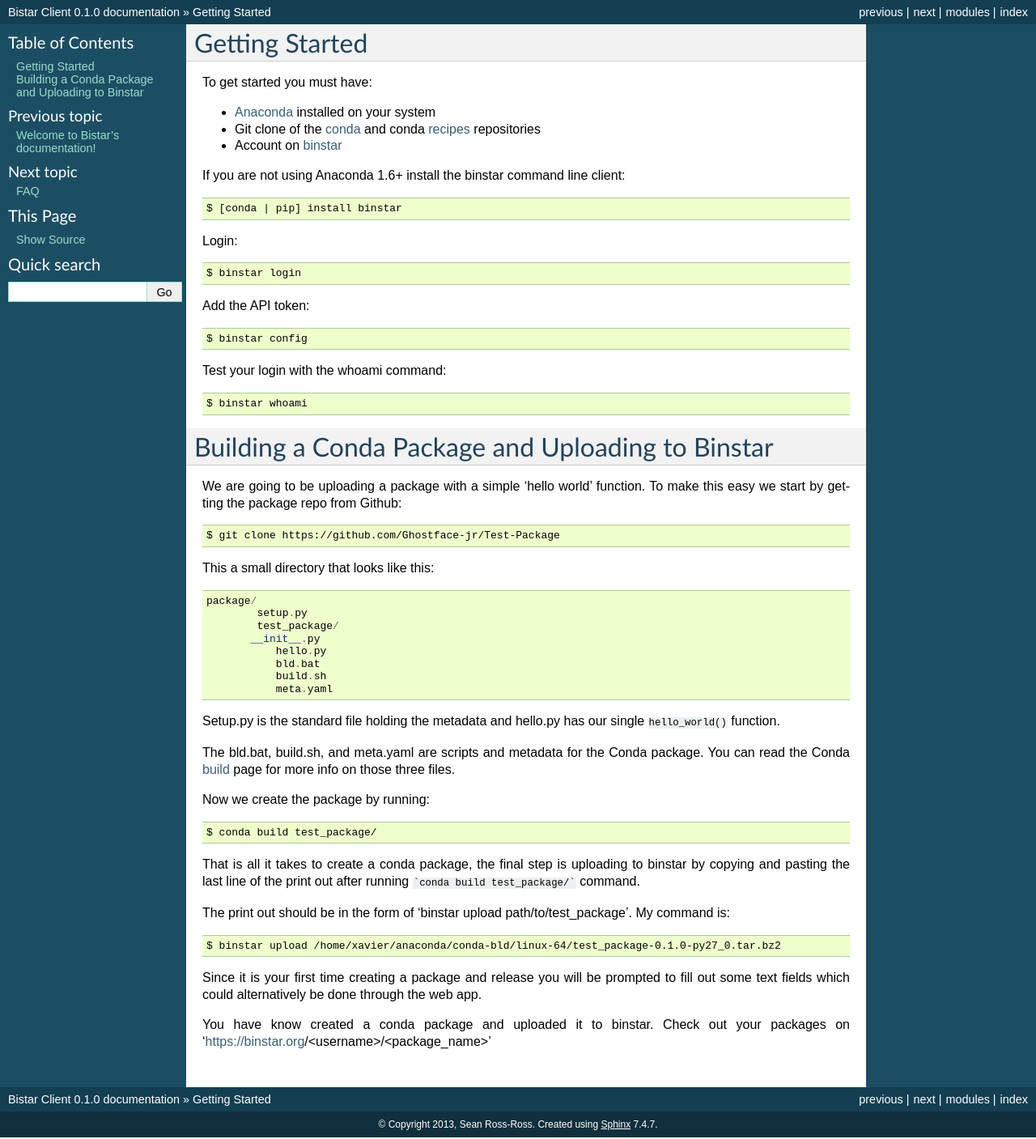
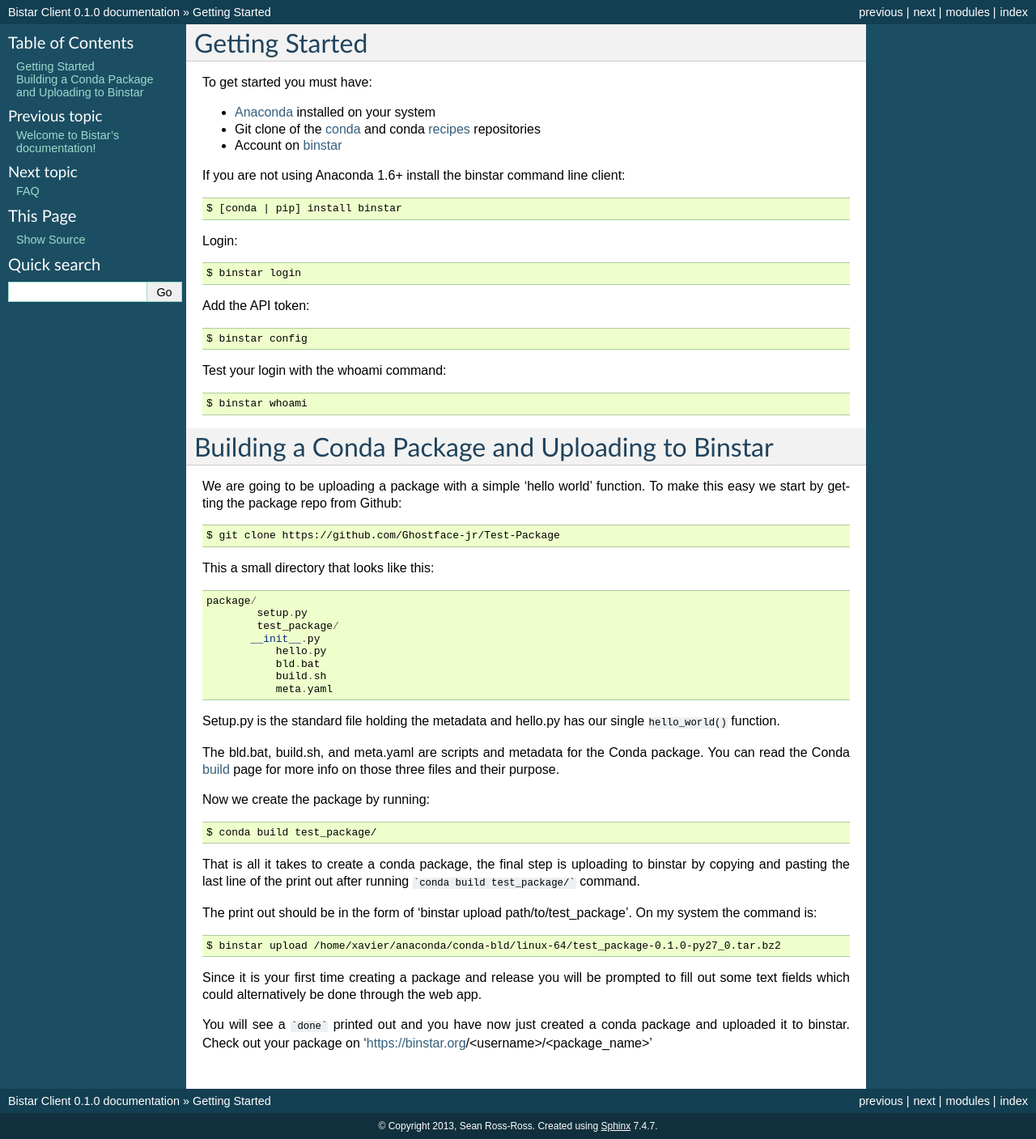
Before and after one commit to anaconda/anaconda-client, a Sphinx documentation site: the page built from doc/getting_started.rst, in a window 1280 px wide. Shown: the whole page at 81% size. Built offline with Sphinx 7.4.7, drawn with Linux system fonts in a browser that asks for light colours.

Commit message:
Update getting_started.rst

````diff
--- a/doc/getting_started.rst
+++ b/doc/getting_started.rst
@@ -56,7 +56,7 @@ This a small directory that looks like this:
 
 Setup.py is the standard file holding the metadata and hello.py has our single ``hello_world()`` function.
 
-The bld.bat, build.sh, and meta.yaml are scripts and metadata for the Conda package. You can read the Conda build_ page for more info on those three files.
+The bld.bat, build.sh, and meta.yaml are scripts and metadata for the Conda package. You can read the Conda build_ page for more info on those three files and their purpose.
 
 .. _build: http://docs.continuum.io/conda/build.html
 
@@ -67,10 +67,10 @@ Now we create the package by running::
 
 That is all it takes to create a conda package, the final step is uploading to binstar by copying and pasting the last line of the print out after running ```conda build test_package/``` command.
 
-The print out should be in the form of 'binstar upload path/to/test_package'. My command is::
+The print out should be in the form of 'binstar upload path/to/test_package'. On my system the command is::
 
 	$ binstar upload /home/xavier/anaconda/conda-bld/linux-64/test_package-0.1.0-py27_0.tar.bz2
 
 Since it is your first time creating a package and release you will be prompted to fill out some text fields which could alternatively be done through the web app.
 
-You have know created a conda package and uploaded it to binstar. Check out your packages on 'https://binstar.org/<username>/<package_name>'
+You will see a ```done``` printed out and you have now just created a conda package and uploaded it to binstar. Check out your package on 'https://binstar.org/<username>/<package_name>'
````
